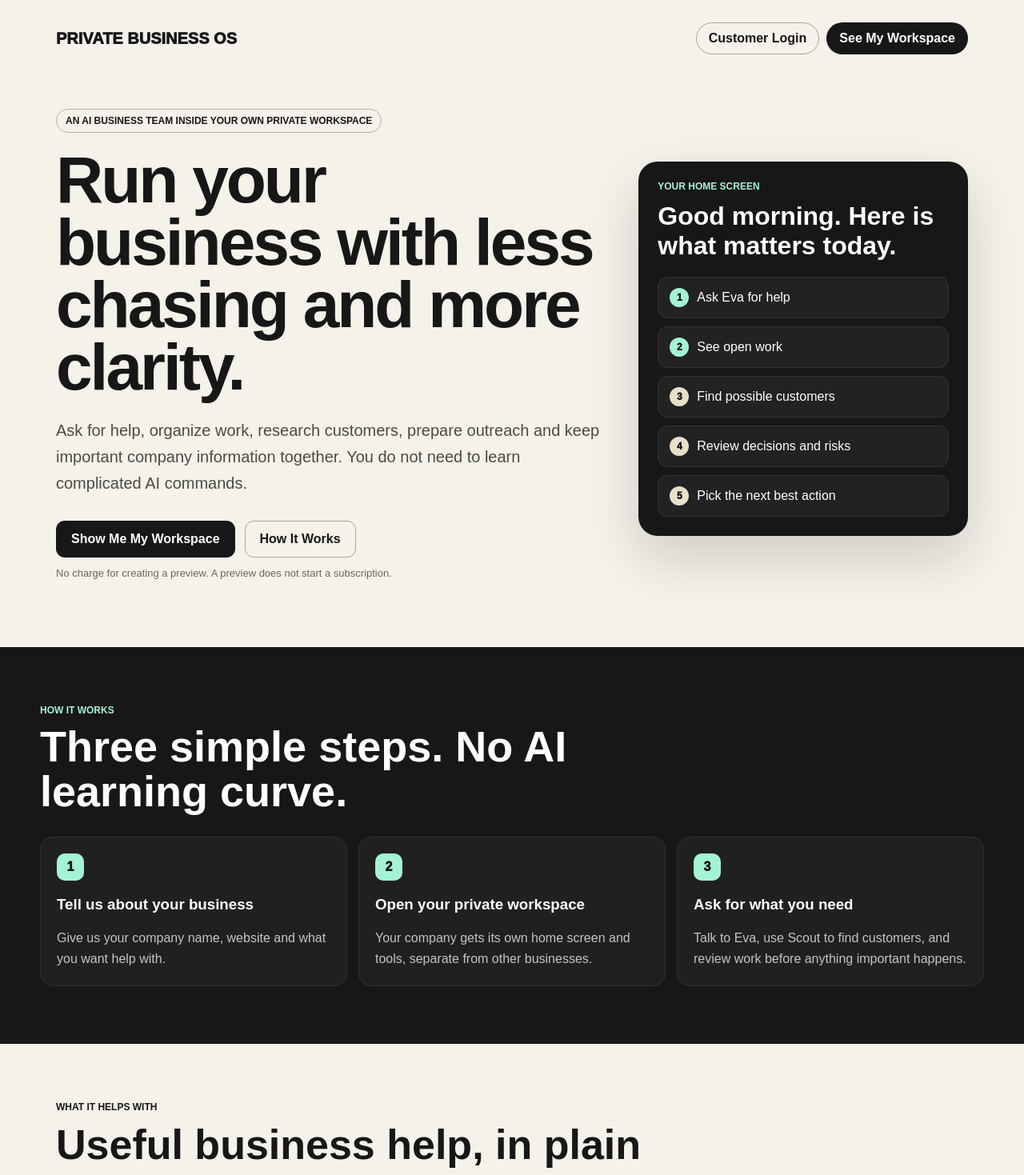
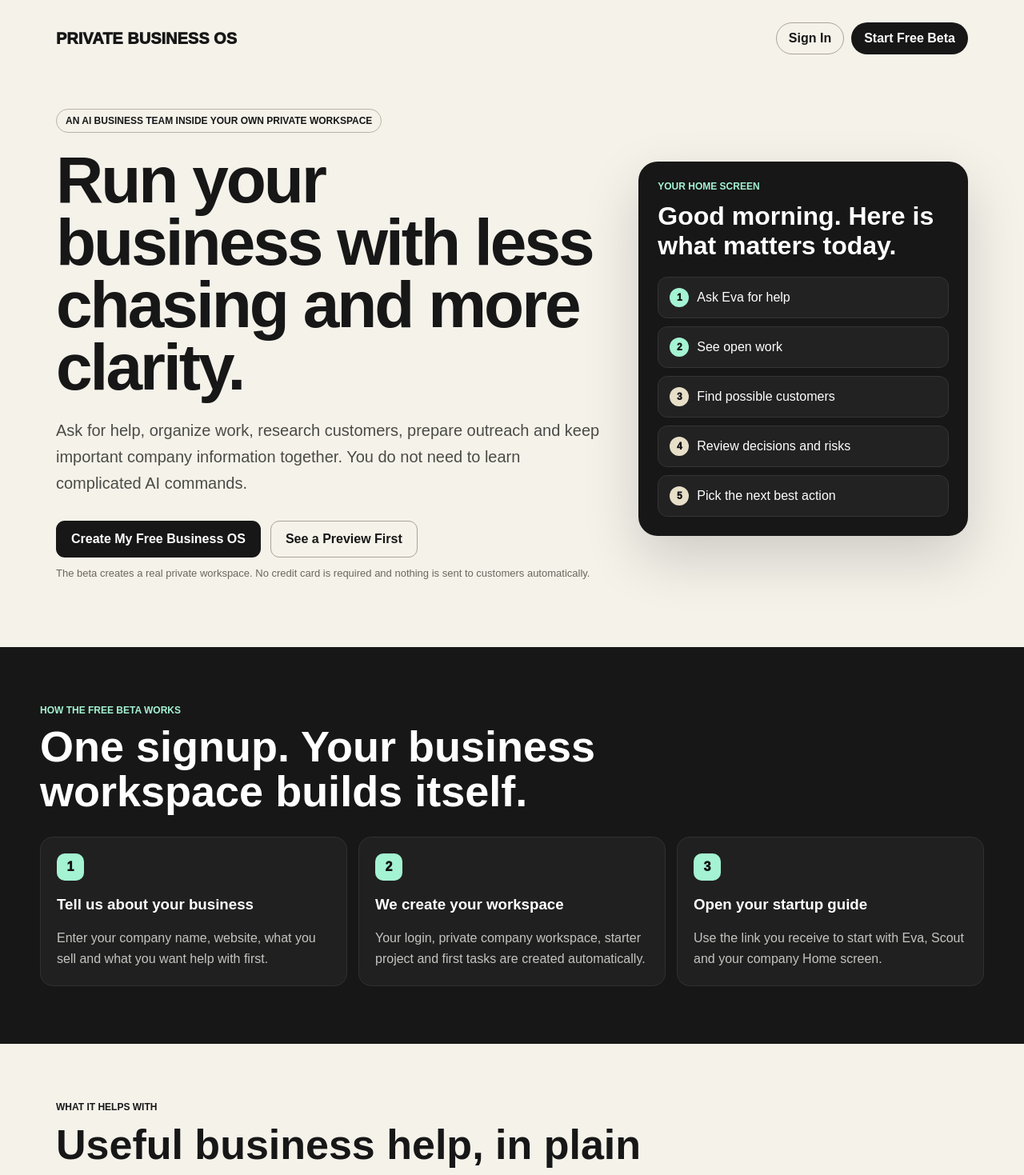
Before and after one commit to jimrusk/aridon-app, a Next.js app: page /business-os in a window 1280 px wide. Shown: the top 1469 px of the page at 80% size. Built offline with nearby package versions, Linux system fonts and the light colour scheme.

Commit message:
Make self-serve beta the primary public entry point

```diff
--- a/app/business-os/page.tsx
+++ b/app/business-os/page.tsx
@@ -22,8 +22,8 @@ export default function BusinessOSLanding() {
         <nav style={{ display: 'flex', justifyContent: 'space-between', alignItems: 'center', gap: '16px', flexWrap: 'wrap' }}>
           <div style={{ fontWeight: 950, fontSize: '20px' }}>PRIVATE BUSINESS OS</div>
           <div style={{ display: 'flex', gap: '9px', flexWrap: 'wrap' }}>
-            <Link href="/customer/login" style={outlinePill}>Customer Login</Link>
-            <Link href="/business-os/signup" style={darkPill}>See My Workspace</Link>
+            <Link href="/customer/login" style={outlinePill}>Sign In</Link>
+            <Link href="/business-os/beta" style={darkPill}>Start Free Beta</Link>
           </div>
         </nav>
 
@@ -33,10 +33,10 @@ export default function BusinessOSLanding() {
             <h1 style={{ fontSize: 'clamp(44px,8vw,82px)', lineHeight: .95, letterSpacing: '-3px', margin: '20px 0 24px', maxWidth: '900px' }}>Run your business with less chasing and more clarity.</h1>
             <p style={{ fontSize: '20px', lineHeight: 1.65, maxWidth: '780px', color: '#4B4B46' }}>Ask for help, organize work, research customers, prepare outreach and keep important company information together. You do not need to learn complicated AI commands.</p>
             <div style={{ display: 'flex', gap: '12px', flexWrap: 'wrap', marginTop: '30px' }}>
-              <Link href="/business-os/signup" style={primaryButton}>Show Me My Workspace</Link>
-              <a href="#how-it-works" style={secondaryButton}>How It Works</a>
+              <Link href="/business-os/beta" style={primaryButton}>Create My Free Business OS</Link>
+              <Link href="/business-os/signup" style={secondaryButton}>See a Preview First</Link>
             </div>
-            <p style={{ color: '#6A675F', fontSize: '13px', marginTop: '12px' }}>No charge for creating a preview. A preview does not start a subscription.</p>
+            <p style={{ color: '#6A675F', fontSize: '13px', marginTop: '12px' }}>The beta creates a real private workspace. No credit card is required and nothing is sent to customers automatically.</p>
           </div>
 
           <div style={{ background: '#171717', color: '#fff', borderRadius: '24px', padding: '24px', boxShadow: '0 28px 70px rgba(0,0,0,.16)' }}>
@@ -53,12 +53,12 @@ export default function BusinessOSLanding() {
 
       <section id="how-it-works" style={{ background: '#171717', color: '#fff', padding: '72px 20px' }}>
         <div style={{ maxWidth: '1180px', margin: '0 auto' }}>
-          <div style={{ color: '#A4F3D3', fontWeight: 900, fontSize: '12px' }}>HOW IT WORKS</div>
-          <h2 style={{ fontSize: 'clamp(34px,5vw,54px)', lineHeight: 1.05, margin: '10px 0 28px', maxWidth: '800px' }}>Three simple steps. No AI learning curve.</h2>
+          <div style={{ color: '#A4F3D3', fontWeight: 900, fontSize: '12px' }}>HOW THE FREE BETA WORKS</div>
+          <h2 style={{ fontSize: 'clamp(34px,5vw,54px)', lineHeight: 1.05, margin: '10px 0 28px', maxWidth: '800px' }}>One signup. Your business workspace builds itself.</h2>
           <div style={{ display: 'grid', gridTemplateColumns: 'repeat(auto-fit,minmax(250px,1fr))', gap: '14px' }}>
-            <Step number="1" title="Tell us about your business" text="Give us your company name, website and what you want help with." />
-            <Step number="2" title="Open your private workspace" text="Your company gets its own home screen and tools, separate from other businesses." />
-            <Step number="3" title="Ask for what you need" text="Talk to Eva, use Scout to find customers, and review work before anything important happens." />
+            <Step number="1" title="Tell us about your business" text="Enter your company name, website, what you sell and what you want help with first." />
+            <Step number="2" title="We create your workspace" text="Your login, private company workspace, starter project and first tasks are created automatically." />
+            <Step number="3" title="Open your startup guide" text="Use the link you receive to start with Eva, Scout and your company Home screen." />
           </div>
         </div>
       </section>
@@ -72,7 +72,7 @@ export default function BusinessOSLanding() {
 
       <section style={{ background: '#E9E5DB', padding: '72px 20px' }}>
         <div style={{ maxWidth: '1180px', margin: '0 auto' }}>
-          <div style={{ maxWidth: '780px', marginBottom: '28px' }}><div style={{ fontWeight: 900, fontSize: '12px' }}>PLANS</div><h2 style={{ fontSize: 'clamp(34px,5vw,52px)', margin: '10px 0' }}>Choose the level of help you need.</h2><p style={{ color: '#55554F', lineHeight: 1.6 }}>Not sure? Create the free preview first. You can decide on a plan later.</p></div>
+          <div style={{ maxWidth: '780px', marginBottom: '28px' }}><div style={{ fontWeight: 900, fontSize: '12px' }}>PLANS</div><h2 style={{ fontSize: 'clamp(34px,5vw,52px)', margin: '10px 0' }}>Beta first. Choose a paid plan later if it earns its place.</h2><p style={{ color: '#55554F', lineHeight: 1.6 }}>Beta access is for testing the product on real business work. Paid packages are available when you are ready for ongoing use.</p></div>
           <div style={{ display: 'grid', gridTemplateColumns: 'repeat(auto-fit,minmax(260px,1fr))', gap: '14px' }}>
             {plans.map((plan, index) => (
               <article key={plan.name} style={{ background: index === 1 ? '#E7F8F0' : '#fff', border: '1px solid #CFC9BD', borderRadius: '18px', padding: '22px' }}>
@@ -86,7 +86,7 @@ export default function BusinessOSLanding() {
         </div>
       </section>
 
-      <section style={{ background: '#DDE9FF', padding: '64px 20px' }}><div style={{ maxWidth: '900px', margin: '0 auto', textAlign: 'center' }}><h2 style={{ fontSize: 'clamp(36px,6vw,60px)', margin: '0 0 18px', letterSpacing: '-2px' }}>See what it looks like for your company.</h2><p style={{ fontSize: '19px', color: '#3E4756', lineHeight: 1.6 }}>A preview takes only a few business details and does not charge you.</p><Link href="/business-os/signup" style={{ ...primaryButton, display: 'inline-block', marginTop: '14px' }}>Create My Free Preview</Link></div></section>
+      <section style={{ background: '#DDE9FF', padding: '64px 20px' }}><div style={{ maxWidth: '900px', margin: '0 auto', textAlign: 'center' }}><h2 style={{ fontSize: 'clamp(36px,6vw,60px)', margin: '0 0 18px', letterSpacing: '-2px' }}>Ready to build yours?</h2><p style={{ fontSize: '19px', color: '#3E4756', lineHeight: 1.6 }}>Use one simple form. Your Business OS will create the starting workspace for you.</p><Link href="/business-os/beta" style={{ ...primaryButton, display: 'inline-block', marginTop: '14px' }}>Start My Free Beta</Link></div></section>
 
       <footer style={{ padding: '28px 20px', textAlign: 'center', color: '#6D6D68', fontSize: '12px' }}>Private Business OS · AI tools inside your company’s private workspace</footer>
       <style>{`@media (max-width:820px){.hero-grid{grid-template-columns:1fr !important}.hero-grid h1{letter-spacing:-2px !important}}`}</style>
```
